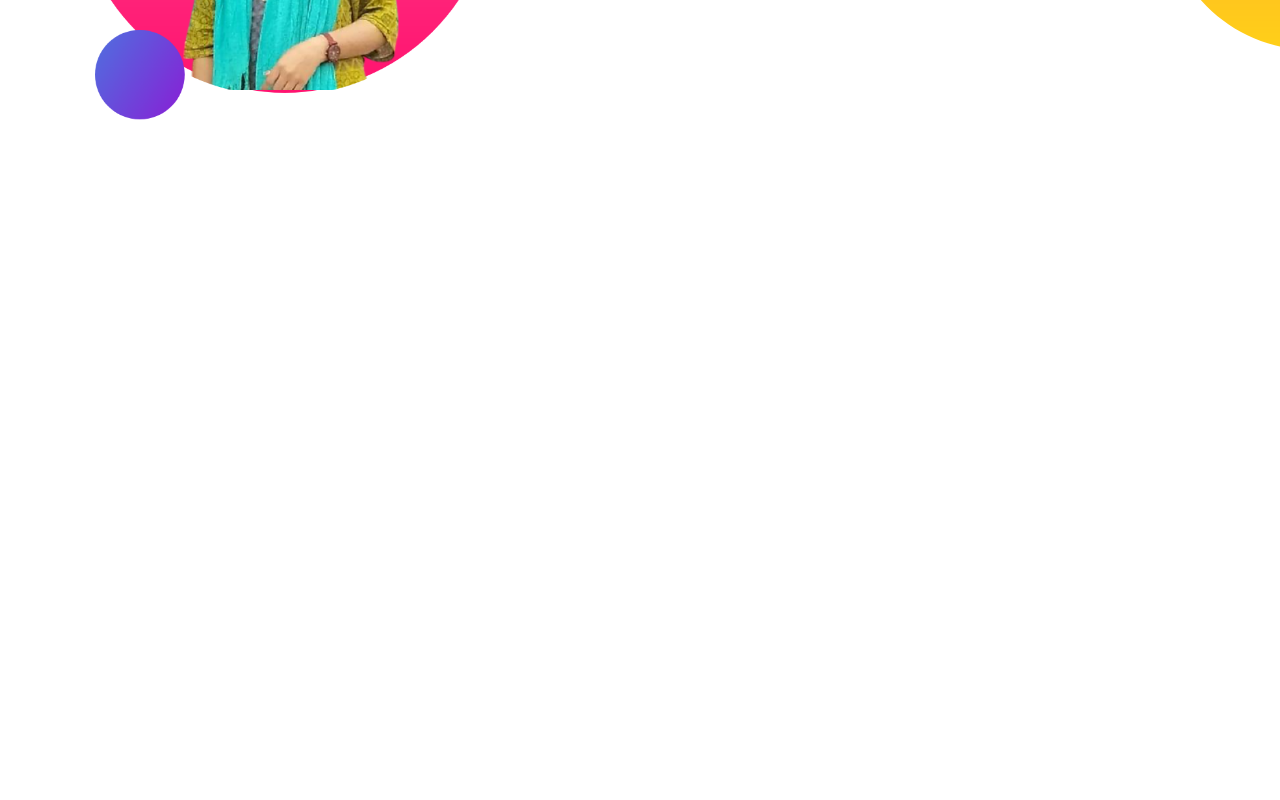
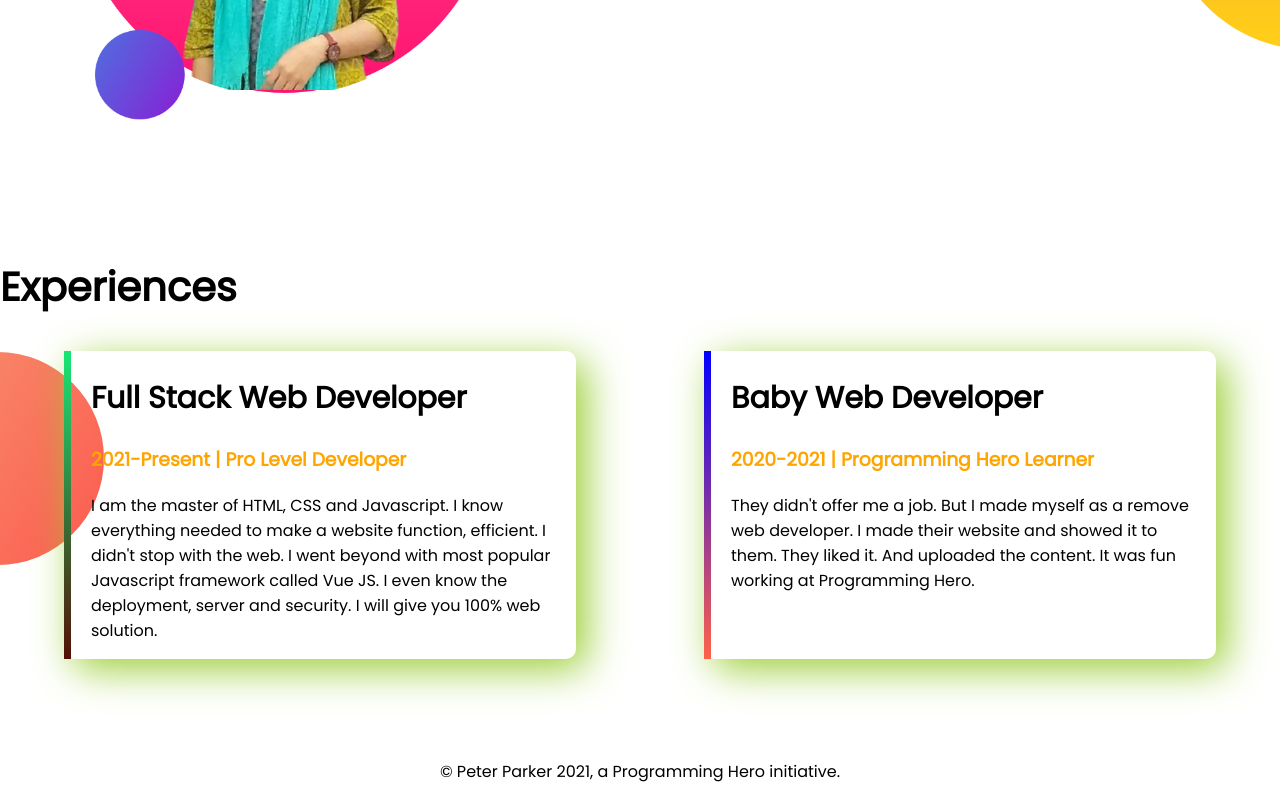
Before and after one commit to Supriya-debnath/developer-protfolio, a plain HTML site: page index.html in a window 1280 px wide. Shown: the part 983-1783 px from the top of the page. Before the commit the page ends 1240 px from the top, so only its background shows below. Drawn offline with Linux system fonts and the light colour scheme.

Commit message:
full supriya portfolio

```diff
--- a/index.html
+++ b/index.html
@@ -11,7 +11,7 @@
     <link rel="stylesheet" href="style.css">
 </head>
 <body>
-    <section class="top_banner">
+    <section class="top_banner flexible_container">
         <div class="half_width">
             <h1>Welcome To</h1>
         <h1><span class="title_color">Supriya Debnath</span> World</h1>
@@ -27,7 +27,7 @@
         </div>
 
     </section>
-    <section class="Dream_Big">
+    <section class="Dream_Big flexible_container">
         <div class="half_width">
         <img src="images/my-bg2.png" alt="">
         </div>
@@ -39,6 +39,24 @@
         </div>
 
     </section>
+    <section class="experiences_area">
+        <h1>Experiences</h1>
+        <div class="flexible_container">
+            <div id="full-stack-exp"class="developer">
+                <h2>Full Stack Web Developer</h2>
+                <h3 class="title_color">2021-Present | Pro Level Developer</h3>
+                <p>I am the master of HTML, CSS and Javascript. I know everything needed to make a website function, efficient. I didn't stop with the web. I went beyond with most popular Javascript framework called Vue JS. I even know the deployment, server and security. I will give you 100% web solution.</p>
+            </div>
+            <div id="web_dev_exp"class="developer">
+                <h2>Baby Web Developer</h2>
+                <h3 class="title_color">2020-2021 | Programming Hero Learner</h3>
+                <p>They didn't offer me a job. But I made myself as a remove web developer. I made their website and showed it to them. They liked it. And uploaded the content. It was fun working at Programming Hero.</p>
+            </div>
+        </div>
+    </section>
+    <footer>
+        <p>© Peter Parker 2021, a Programming Hero initiative.</p>
+    </footer>
 
 
 
--- a/style.css
+++ b/style.css
@@ -5,10 +5,13 @@ body{
 h1{
     font-size: 40px;
 }
+h2{
+    font-size: 30px;
+}
 .title_color{
     color: orange;
 }
-section{
+.flexible_container{
     display: flex;
     margin-bottom: 100px;
 }
@@ -42,3 +45,32 @@ section{
 
 
 }
+.experiences_area{
+    background-image: url(images/exp-bg.png);
+    background-repeat: no-repeat;
+    background-position: left;
+}
+.developer{
+    width: 40%;
+    margin-left: 5%;
+    margin-right: 5%;
+    padding-left: 20px;
+    padding-right: 10px;
+    border-radius: 10px;
+    box-shadow: 10px 10px 40px yellowgreen;
+
+}
+#web_dev_exp{
+    border-left: 7px solid;
+    border-image: linear-gradient(blue, tomato);
+    border-image-slice: 1;
+}
+#full-stack-exp{
+    border-left: 7px solid;
+    border-image: linear-gradient(rgb(24, 231, 117), rgb(83, 15, 3));
+    border-image-slice: 1;
+}
+
+footer{
+    text-align: center;
+}
```
